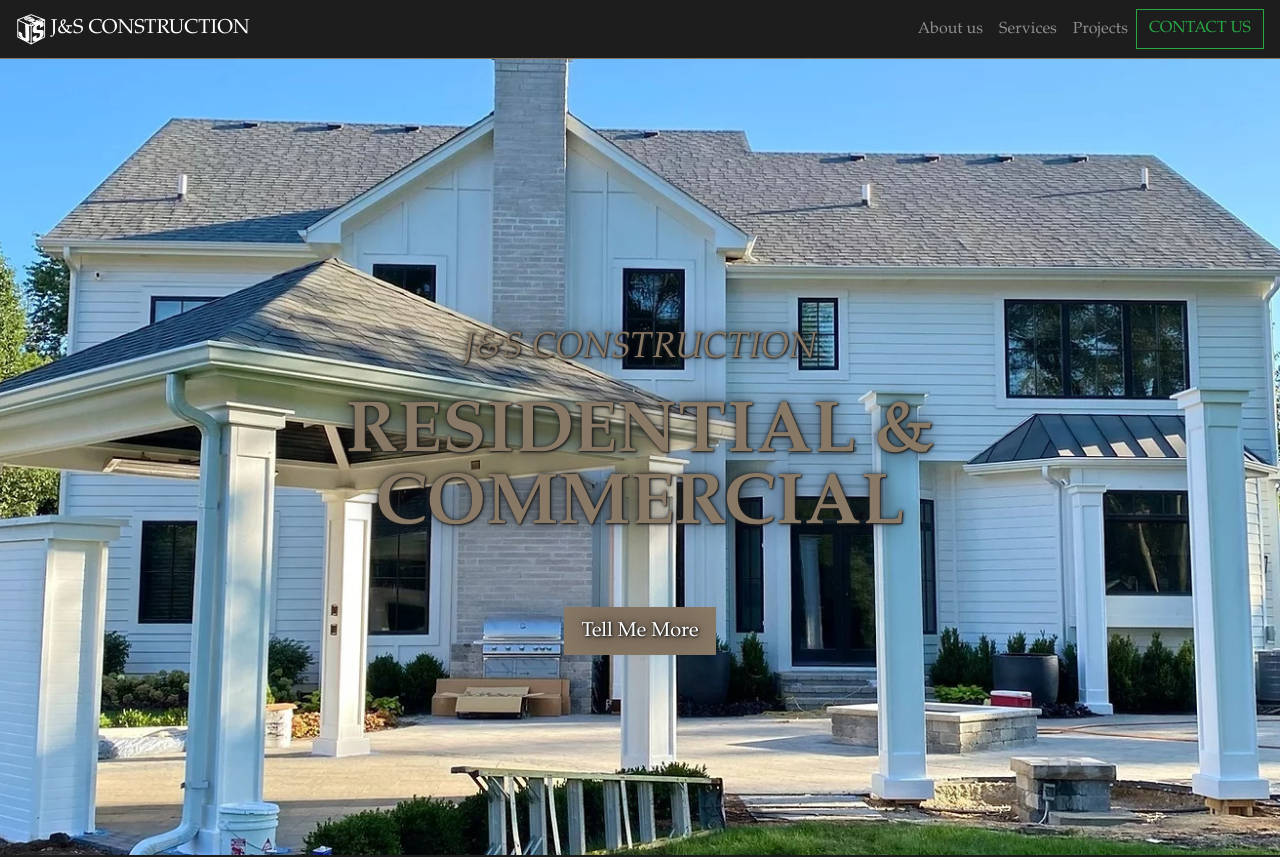
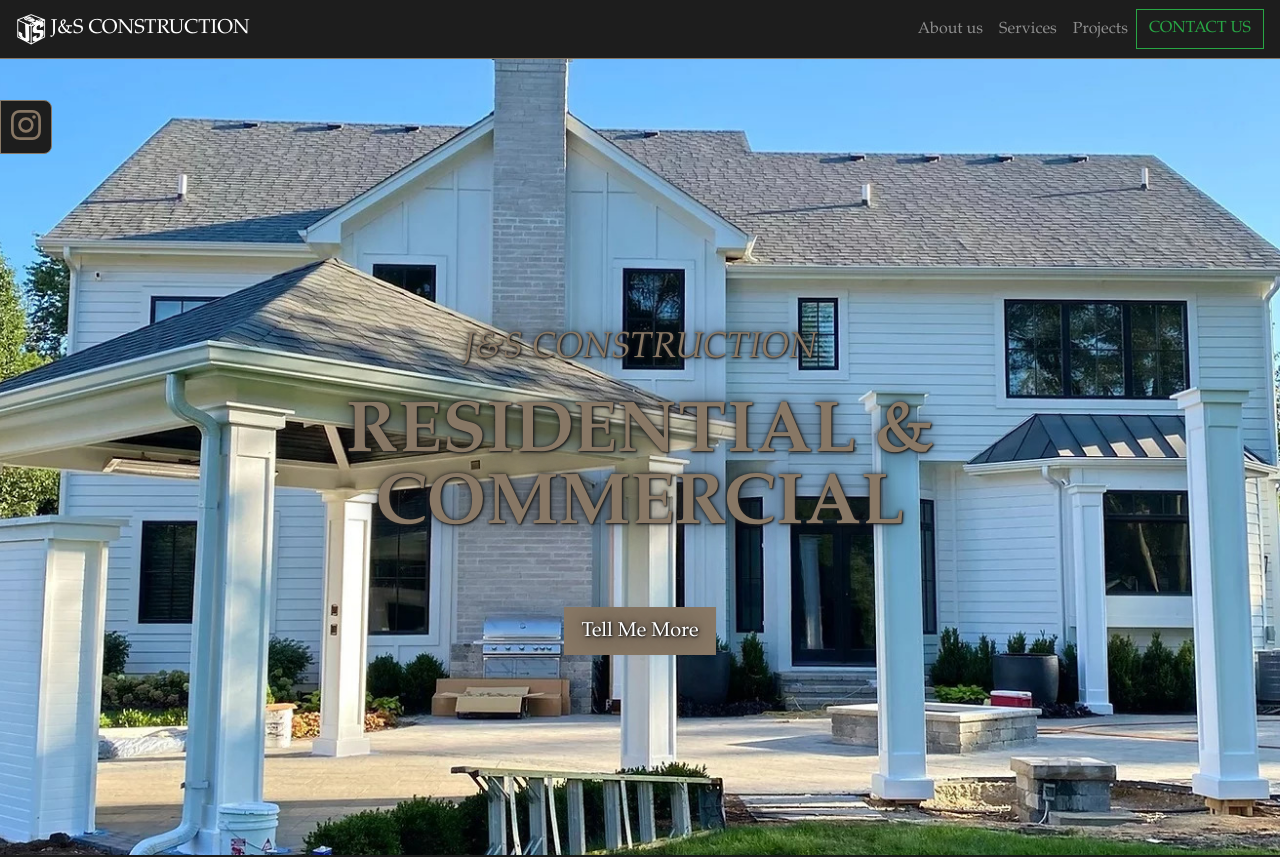
Before and after one commit to jb-reynaud/general-constructors-js, a Nuxt app: page / in a window 1280 px wide. Shown: the top 857 px of the page. Built offline with nearby package versions, Linux system fonts and the light colour scheme.

Commit message:
Updat elink instagram.

```diff
--- a/pages/index.vue
+++ b/pages/index.vue
@@ -176,8 +176,11 @@
       <span>
         Copyright © General constructors {{ new Date().getFullYear() }}
       </span>
-      <b-icon icon="instagram" variant="success"></b-icon>
     </footer>
+
+    <span class="instagram">
+      <a href="https://instagram.com"><b-icon icon="instagram" variant="secondary"></b-icon></a>
+    </span>
   </div>
 </template>
 
@@ -278,4 +281,15 @@ html {
     }
   }
 }
+
+.instagram {
+  background-color: #1d1d1d;
+  position: fixed;
+  top: 100px;
+  font-size: 30px;
+  padding: 5px 10px 2px 10px;
+  border-radius: 0 8px 8px 0;
+  border: 1px solid #877765;
+  left: 0;
+}
 </style>
```
